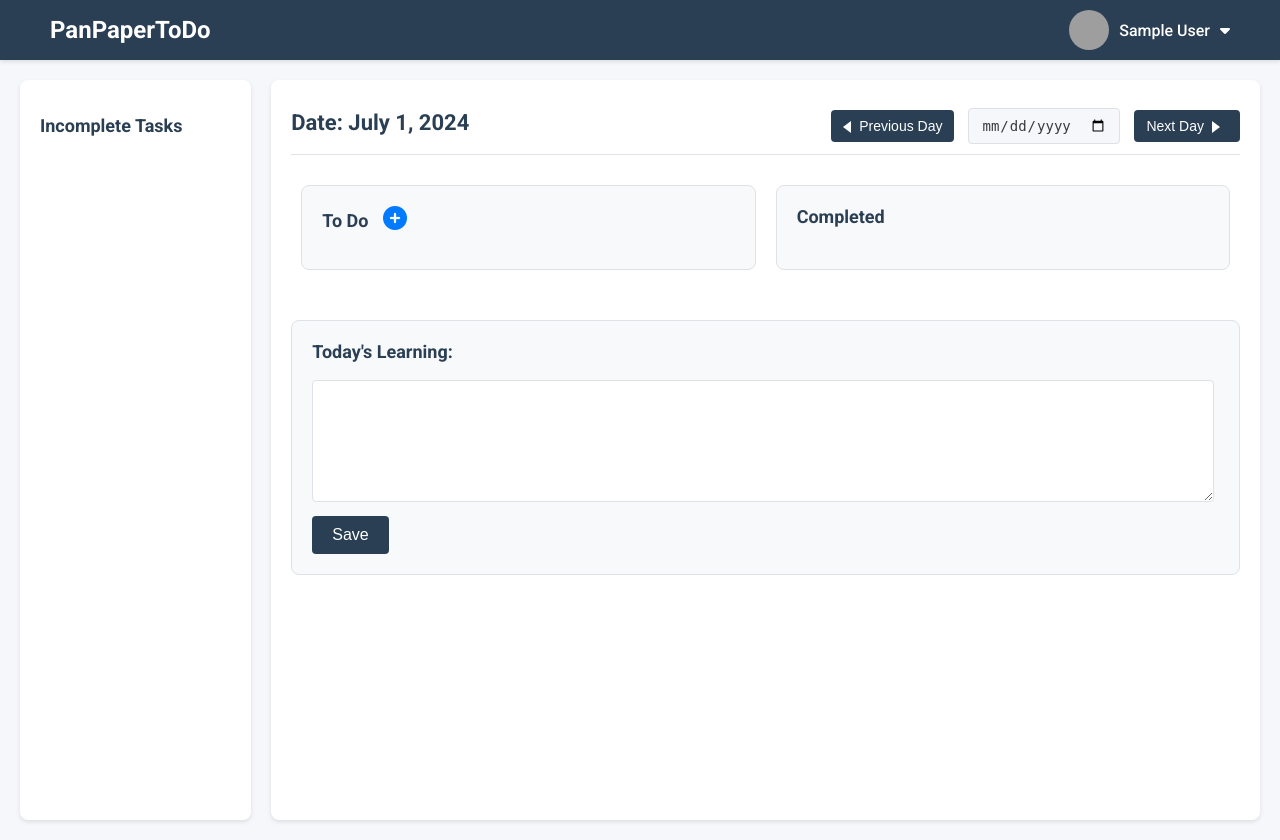
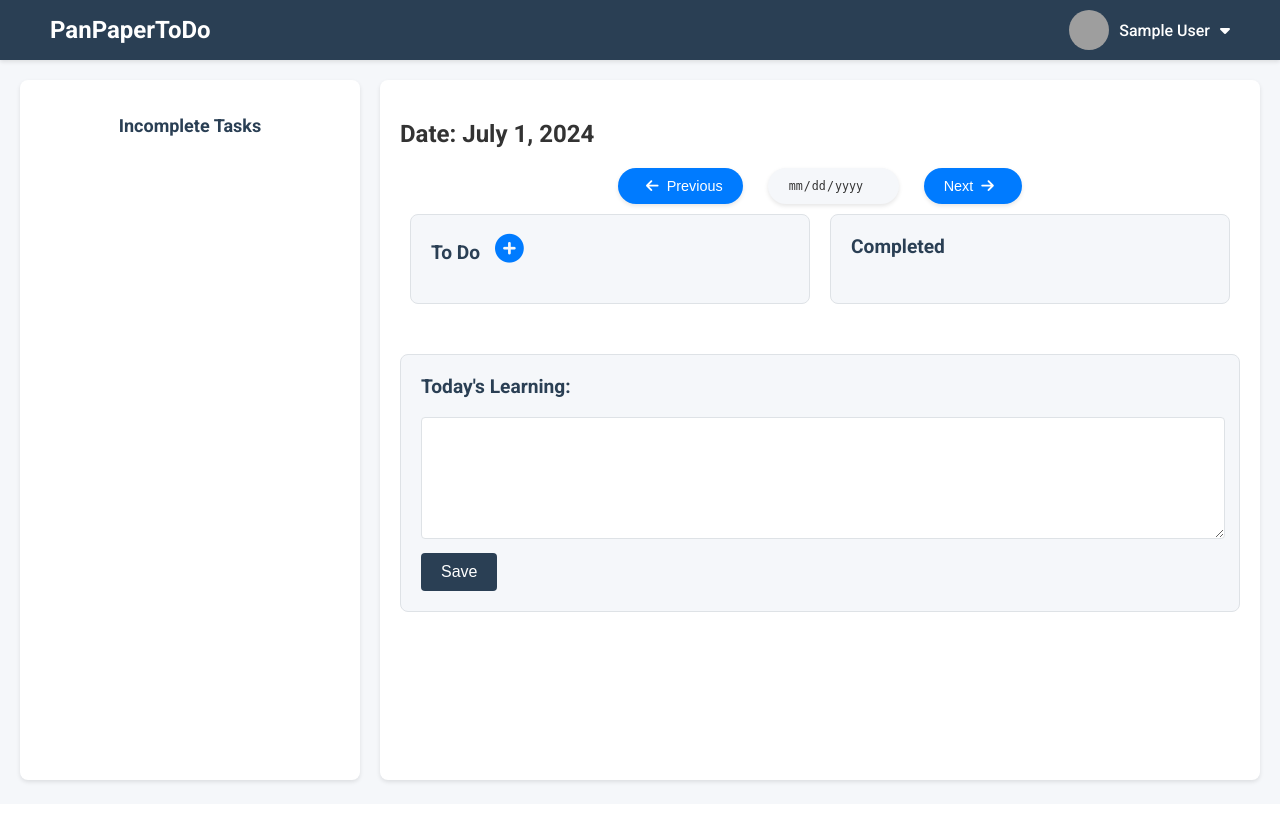
Before and after one commit to AmitJ2005/PanPaperTodo, a Django app: page /dashboard/ in a window 1280 px wide. After the commit the page ends 785 px from the top, so only its background shows below. Run offline with Django 5.2, Linux system fonts and the light colour scheme; the visitor is signed in with stand-in values (Sample User, id 1); data that the repository does not hold is empty; grey boxes are pictures that could not be loaded.

Commit message:
change design of dashboard

```diff
--- a/todo/static/todo/css/dashboard.css
+++ b/todo/static/todo/css/dashboard.css
@@ -1,9 +1,24 @@
+/* Define color variables for a consistent theme */
+:root {
+    --primary-color: #2a3f54;
+    --secondary-color: #007bff;
+    --light-bg: #f5f7fa;
+    --dark-bg: #343a40;
+    --border-color: #dee2e6;
+    --white: #fff;
+    --text-color: #333;
+    --highlight-color: #e2e6ea;
+    --shadow: 0 2px 4px rgba(0, 0, 0, 0.1);
+}
+
+/* General body styling */
 body {
     font-family: 'Roboto', sans-serif;
     margin: 0;
     padding: 0;
-    background-color: #f5f7fa;
-    color: #333;
+    background-color: var(--light-bg);
+    color: var(--text-color);
+    overflow-x: hidden;
 }
 
 /* Navbar and Profile Dropdown Styling */
@@ -80,20 +98,32 @@ body {
     display: block;
 }
 
+/* Container Styling */
 .container {
     display: flex;
-    height: calc(100vh - 60px);
+    min-height: calc(95vh - 60px);
     padding: 20px;
 }
 
+/* Sidebar Styling */
 .sidebar {
-    background-color: #fff;
+    background-color: var(--white);
     border-radius: 8px;
-    box-shadow: 0 2px 4px rgba(0, 0, 0, 0.1);
+    box-shadow: var(--shadow);
     padding: 20px;
-    width: 250px;
+    width: 300px;
     margin-right: 20px;
     overflow-y: auto;
+    max-height: calc(95vh - 100px);
+}
+
+.sidebar::-webkit-scrollbar {
+    display: none;
+}
+
+.sidebar {
+    -ms-overflow-style: none;
+    scrollbar-width: none;
 }
 
 .sidebar h2 {
@@ -101,128 +131,171 @@ body {
     font-weight: bold;
     margin-bottom: 20px;
     color: #2a3f54;
+    text-align: center; /* Center align the title text */
 }
 
+/* Task List Styling */
 .sidebar ul {
     list-style: none;
     padding: 0;
+    width: 100%; /* Ensure the list takes full width */
+    display: flex;
+    flex-direction: column;
+    align-items: center; /* Center align items within the list */
 }
 
+/* Task Item Styling */
 .sidebar li {
     display: flex;
     flex-direction: column;
     padding: 10px 0;
     border-bottom: 1px solid #dee2e6;
+    width: 90%; /* Set a fixed width for tasks to center */
+    max-width: 300px; /* Maximum width for the task items */
+    /* text-align: center; Center align the task items */
+    box-sizing: border-box; /* Ensure padding is included in the width */
 }
 
 .sidebar .task-date {
     font-size: 12px;
     color: #6c757d;
+    /* text-align: center; Center align the date text */
 }
 
 .sidebar .task-title {
     font-size: 14px;
     color: #343a40;
+    /* text-align: center; Center align the task title text */
 }
 
+/* Main Content Styling */
 .main {
-    width: 100%;
+    flex-grow: 1;
     padding: 20px;
-    background-color: #fff;
-    box-shadow: 0 2px 4px rgba(0, 0, 0, 0.1);
+    background-color: var(--white);
+    box-shadow: var(--shadow);
     border-radius: 8px;
     display: flex;
     flex-direction: column;
 }
 
-.header {
+/* Header Styling */
+
+/* Date Controls Styling */
+.date-controls {
     display: flex;
-    justify-content: space-between;
+    justify-content: center; /* Aligns items horizontally at the center */
+    align-items: center; /* Aligns items vertically at the center */
+}
+.date-button {
+    display: inline-flex;
     align-items: center;
-    margin-bottom: 20px;
-    border-bottom: 1px solid #dee2e6;
-    padding-bottom: 10px;
+    justify-content: center;
+    background-color: var(--secondary-color);
+    color: var(--white);
+    border: none;
+    padding: 10px 20px;
+    font-size: 0.9em;
+    cursor: pointer;
+    border-radius: 25px; /* Rounded corners */
+    margin: 0 5px;
+    transition: background-color 0.3s ease, box-shadow 0.3s ease;
+    box-shadow: var(--shadow);
 }
 
-.header h2 {
-    margin: 0;
-    font-size: 22px;
-    font-weight: 600;
-    color: #2a3f54;
+.date-controls {
+    display: flex;
+    justify-content: center; /* Center items horizontally */
+    align-items: center; /* Center items vertically */
+    gap: 10px; /* Add space between elements */
 }
 
-.header button,
-.header input {
-    background-color: #2a3f54;
-    color: #fff;
-    border: none;
-    padding: 8px 12px;
-    font-size: 14px;
-    cursor: pointer;
-    border-radius: 4px;
-    margin-left: 10px;
-    transition: background-color 0.3s ease, transform 0.3s ease;
+.date-button i {
+    margin: 0 8px;
 }
 
-.header button:hover,
-.header input:hover {
-    background-color: #495057;
+.date-button:hover {
+    background-color: var(--dark-bg);
+    box-shadow: 0 4px 8px rgba(0, 0, 0, 0.2); /* Enhanced shadow on hover */
+    transform: translateY(-2px); /* Slight lift effect on hover */
 }
 
-.header input[type="date"] {
-    background-color: #f5f7fa;
-    color: #343a40;
-    border: 1px solid #dee2e6;
-    border-radius: 4px;
-    padding: 8px 12px;
-    font-size: 14px;
-    cursor: pointer;
-    width: auto;
-    margin-left: 10px;
-    transition: background-color 0.3s ease, border-color 0.3s ease;
+.date-button:active {
+    background-color: var(--primary-color);
+    box-shadow: 0 2px 4px rgba(0, 0, 0, 0.1); /* Reduced shadow on click */
+    transform: translateY(0); /* Remove lift effect on click */
 }
 
-.header input[type="date"]:hover {
-    background-color: #e2e6ea;
-    border-color: #495057;
+input[type="date"] {
+    background-color: var(--light-bg);
+    color: var(--text-color);
+    border: none;
+    padding: 10px 20px;
+    font-size: 0.9em;
+    border-radius: 25px; /* Rounded corners */
+    transition: background-color 0.3s ease, box-shadow 0.3s ease;
+    margin: 0 10px;
+    box-shadow: var(--shadow);
+    cursor: pointer;
+    appearance: none; /* Remove default styling */
+    width: auto;
+    -webkit-appearance: none; /* Required for Safari */
+    -moz-appearance: none; /* Required for Firefox */
 }
 
-.header input[type="date"]:focus {
-    outline: none;
-    border-color: #007bff;
-    background-color: #fff;
+input[type="date"]:hover {
+    background-color: var(--highlight-color);
+    box-shadow: 0 4px 8px rgba(0, 0, 0, 0.2); /* Enhanced shadow on hover */
+    transform: translateY(-2px); /* Slight lift effect on hover */
 }
 
-.header .prev-day-button::before,
-.header .next-day-button::after {
-    content: '';
-    display: inline-block;
-    width: 0;
-    height: 0;
-    border-style: solid;
-    margin-right: 8px;
-    vertical-align: middle;
+input[type="date"]:focus {
+    outline: none;
+    background-color: var(--white);
+    box-shadow: 0 0 8px rgba(0, 123, 255, 0.5); /* Blue shadow to indicate focus */
+    transform: translateY(-2px); /* Maintain lift effect on focus */
 }
 
-.header .prev-day-button::before {
-    border-width: 6px 8px 6px 0;
-    border-color: transparent #fff transparent transparent;
+/* Date Picker Styling for Chrome, Safari, and Edge */
+input[type="date"]::-webkit-calendar-picker-indicator {
+    color: transparent; /* Hides the default calendar icon */
+    background: none; /* Removes default background */
+    cursor: pointer;
+    position: absolute;
+    top: 0;
+    bottom: 0;
+    left: 0;
+    right: 0;
+    width: 100%;
+    height: 100%;
 }
 
-.header .next-day-button::after {
-    border-width: 6px 0 6px 8px;
-    border-color: transparent transparent transparent #fff;
-    margin-left: 8px;
+input[type="date"]::-webkit-clear-button,
+input[type="date"]::-webkit-inner-spin-button {
+    display: none;
 }
 
-.header .prev-day-button:hover {
-    transform: translateX(-5px);
+/* Date Picker Styling for Firefox */
+input[type="date"]::-moz-focus-inner {
+    border: 0;
 }
 
-.header .next-day-button:hover {
-    transform: translateX(5px);
+/* Ensures the date input icon is visible */
+input[type="date"]::before {
+    content: attr(placeholder);
+    color: var(--text-color);
+    padding: 0 10px;
 }
 
+input[type="date"]:focus::before,
+input[type="date"]:valid::before {
+    display: none;
+}
+
+
+
+
+/* Tasks Section Styling */
 .tasks {
     display: flex;
     justify-content: space-between;
@@ -232,9 +305,9 @@ body {
 .tasks .not-done,
 .tasks .done {
     width: 48%;
-    background-color: #f8f9fa;
+    background-color: var(--light-bg);
     padding: 20px;
-    border: 1px solid #dee2e6;
+    border: 1px solid var(--border-color);
     border-radius: 8px;
     margin: 10px;
     box-sizing: border-box;
@@ -242,9 +315,9 @@ body {
 
 .tasks h3 {
     margin-top: 0;
-    font-size: 18px;
+    font-size: 1.2em;
     font-weight: 600;
-    color: #2a3f54;
+    color: var(--primary-color);
 }
 
 .tasks ul {
@@ -284,21 +357,21 @@ body {
 }
 
 .tasks ul li form div {
-    flex: 1; /* Allow the text to take the remaining space */
-    word-break: break-word; /* Break long words */
+    flex: 1;
+    word-break: break-word;
 }
 
 #addTaskIcon {
     cursor: pointer;
-    font-size: 24px;
-    color: #007bff;
+    font-size: 1.5em;
+    color: var(--secondary-color);
     margin-left: 10px;
     transition: transform 0.3s ease, color 0.3s ease;
 }
 
 #addTaskIcon:hover {
     transform: rotate(90deg);
-    color: #0056b3;
+    color: var(--dark-bg);
 }
 
 #taskInputContainer {
@@ -318,59 +391,79 @@ form input[type="text"] {
     padding: 10px;
     margin: 8px 0;
     display: block;
-    border: 1px solid #dee2e6;
+    border: 1px solid var(--border-color);
     border-radius: 4px;
     box-sizing: border-box;
-    font-size: 16px;
-    color: #495057;
-    background-color: #f8f9fa;
+    font-size: 1em;
+    color: var(--text-color);
+    background-color: var(--light-bg);
     transition: border-color 0.3s ease, background-color 0.3s ease;
 }
 
 form input[type="text"]:focus {
-    border-color: #007bff;
-    background-color: #fff;
+    border-color: var(--secondary-color);
+    background-color: var(--white);
     outline: none;
 }
 
 form button[type="submit"],
 button {
-    background-color: #2a3f54;
-    color: #fff;
+    background-color: var(--primary-color);
+    color: var(--white);
     border: none;
     padding: 10px 20px;
     cursor: pointer;
     margin-top: 10px;
-    font-size: 16px;
+    font-size: 1em;
     border-radius: 4px;
     transition: background-color 0.3s ease;
 }
 
 form button[type="submit"]:hover,
 button:hover {
-    background-color: #495057;
+    background-color: var(--dark-bg);
 }
 
+/* Learning Section Styling */
 .learning {
     margin-top: 20px;
-    background-color: #f8f9fa;
+    background-color: var(--light-bg);
     padding: 20px;
-    border: 1px solid #dee2e6;
+    border: 1px solid var(--border-color);
     border-radius: 8px;
 }
 
 .learning h3 {
     margin-top: 0;
-    font-size: 18px;
+    font-size: 1.2em;
     font-weight: 600;
-    color: #2a3f54;
+    color: var(--primary-color);
 }
 
 textarea {
-    width: 97%;
+    width: 98%;
     height: 100px;
     padding: 10px;
-    font-size: 16px;
-    border: 1px solid #dee2e6;
+    font-size: 1.1em;
+    font-family: 'Roboto', sans-serif;
+    border: 1px solid var(--border-color);
     border-radius: 4px;
+    resize: vertical;
 }
+
+/* Custom scrollbar styles */
+textarea::-webkit-scrollbar {
+    width: 4px; /* Slimmer scrollbar */
+}
+
+textarea::-webkit-scrollbar-track {
+    background: #f1f1f1; /* Light grey track */
+}
+
+textarea::-webkit-scrollbar-thumb {
+    background: #888; /* Darker grey scrollbar handle */
+}
+
+textarea::-webkit-scrollbar-thumb:hover {
+    background: #555; /* Darker grey on hover */
+}
--- a/todo/static/todo/js/dashboard.js
+++ b/todo/static/todo/js/dashboard.js
@@ -3,7 +3,6 @@ document.addEventListener('DOMContentLoaded', function() {
     var nextDayButton = document.getElementById('nextDayButton');
     var prevDayButton = document.getElementById('prevDayButton');
 
-    // Function to update the URL with the selected date
     function updateUrl(date) {
         var formattedDate = formatDate(date);
         var url = new URL(window.location.href);
@@ -11,7 +10,6 @@ document.addEventListener('DOMContentLoaded', function() {
         window.location.href = url.toString();
     }
 
-    // Function to format the date as YYYY-MM-DD
     function formatDate(date) {
         var year = date.getFullYear();
         var month = (date.getMonth() + 1).toString().padStart(2, '0'); // Months are zero indexed
@@ -19,7 +17,6 @@ document.addEventListener('DOMContentLoaded', function() {
         return year + '-' + month + '-' + day;
     }
 
-    // Function to handle click on the "Next Day" button
     nextDayButton.addEventListener('click', function() {
         var selectedDate = new Date(datePicker.value);
         if (isNaN(selectedDate.getTime())) {
@@ -29,7 +26,6 @@ document.addEventListener('DOMContentLoaded', function() {
         updateUrl(selectedDate);
     });
 
-    // Function to handle click on the "Previous Day" button
     prevDayButton.addEventListener('click', function() {
         var selectedDate = new Date(datePicker.value);
         if (isNaN(selectedDate.getTime())) {
@@ -39,7 +35,6 @@ document.addEventListener('DOMContentLoaded', function() {
         updateUrl(selectedDate);
     });
 
-    // Function to handle change in the date picker
     datePicker.addEventListener('change', function() {
         var selectedDate = new Date(this.value);
         if (isNaN(selectedDate.getTime())) {
@@ -48,7 +43,6 @@ document.addEventListener('DOMContentLoaded', function() {
         updateUrl(selectedDate);
     });
 
-    // Extract current date from URL and set it in the date picker when page loads
     var urlParams = new URLSearchParams(window.location.search);
     var taskDate = urlParams.get('task_date');
     if (taskDate) {
@@ -62,8 +56,11 @@ document.getElementById('datePicker').addEventListener('change', function() {
 
 function toggleTaskInput() {
     var taskInputContainer = document.getElementById("taskInputContainer");
+    var taskInput = document.getElementById("taskTitle");
+
     if (taskInputContainer.style.display === "none") {
         taskInputContainer.style.display = "block";
+        taskInput.focus();  // Set focus to the input field
     } else {
         taskInputContainer.style.display = "none";
     }
@@ -77,7 +74,6 @@ document.addEventListener('DOMContentLoaded', function () {
         dropdownMenu.classList.toggle('show');
     });
 
-    // Close the dropdown if the user clicks outside of it
     window.addEventListener('click', function (event) {
         if (!profileInfo.contains(event.target)) {
             dropdownMenu.classList.remove('show');
--- a/todo/templates/todo/dashboard.html
+++ b/todo/templates/todo/dashboard.html
@@ -1,5 +1,5 @@
 <!DOCTYPE html>
-<html>
+<html lang="en">
 <head>
     <meta charset="UTF-8">
     <meta name="viewport" content="width=device-width, initial-scale=1.0">
@@ -11,7 +11,7 @@
 </head>
 <body>
     <div class="navbar">
-        <div class="logo">PanPaperToDo</div>
+        <div class="logo"><a href="/">PanPaperToDo</a></div>
         <div class="profile-dropdown">
             <div class="profile-info">
                 <img src="{{ user.profile.profile_picture.url }}" alt="Profile Icon">
@@ -42,11 +42,16 @@
             <div class="header">
                 <h2>Date: {{ selected_date }}</h2>
                 <div class="date-controls">
-                    <button class="prev-day-button" id="prevDayButton">Previous Day</button>
+                    <button class="date-button" id="prevDayButton">
+                        <i class="fas fa-arrow-left"></i> Previous
+                    </button>
                     <input type="date" id="datePicker" max="{{ max_date }}" min="{{ min_date }}" value="{{ selected_date }}">
-                    <button class="next-day-button" id="nextDayButton">Next Day</button>
+                    <button class="date-button" id="nextDayButton">
+                        Next <i class="fas fa-arrow-right"></i>
+                    </button>
                 </div>
             </div>
+
             <div class="tasks">
                 <div class="not-done">
                     <h3>To Do <i id="addTaskIcon" class="fas fa-plus-circle" onclick="toggleTaskInput()"></i></h3>
```
Also changed, not shown: other parts of todo/static/todo/css/dashboard.css (+21 -18 lines).
